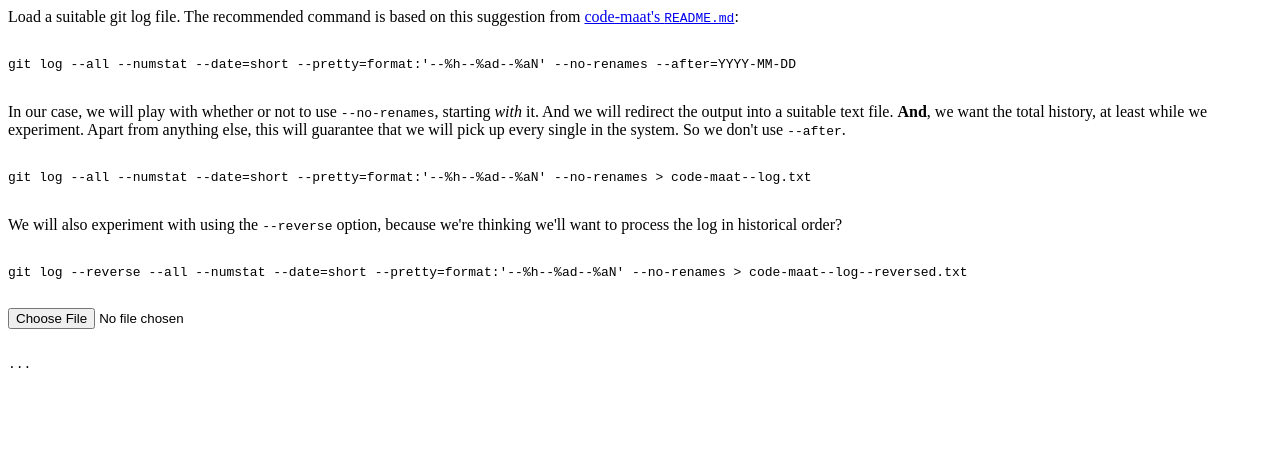
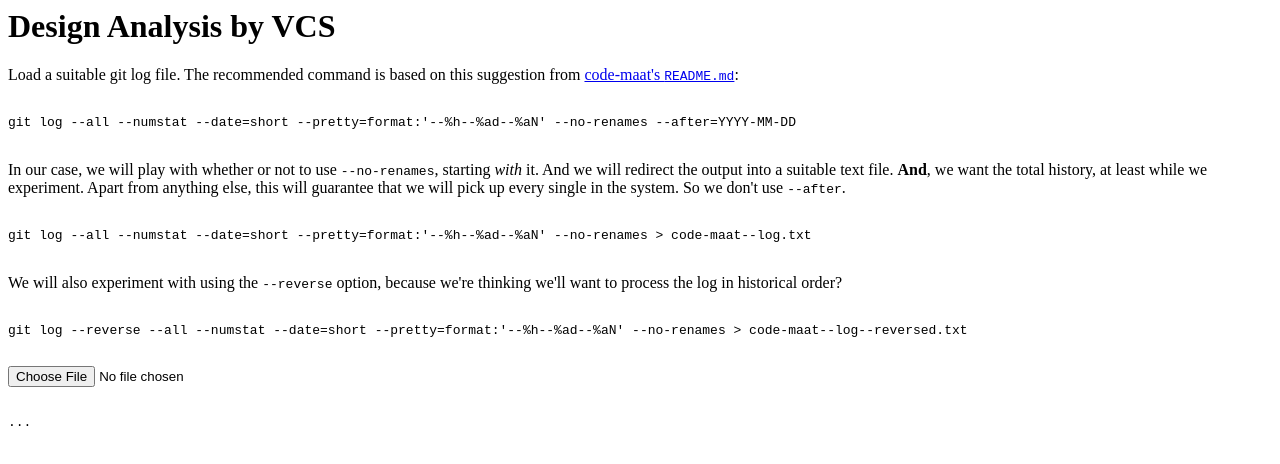
Before and after one commit to ayeseeem/desipartart, a plain HTML site: page site/index.html in a window 1280 px wide. Drawn offline with Linux system fonts and the light colour scheme.

Commit message:
Add a title

```diff
--- a/site/index.html
+++ b/site/index.html
@@ -1,5 +1,6 @@
 <html>
   <meta charset="UTF-8">
+  <title>Design Analysis by VCS</title>
 <head>
   <script>
 
@@ -72,6 +73,8 @@
   </script>
 </head>
 <body>
+  <h1>Design Analysis by VCS</h1>
+
   <p>Load a suitable git log file. The recommended command is based on this
     suggestion from
     <a href="https://github.com/adamtornhill/code-maat">code-maat's <samp>README.md</samp></a>:
```
